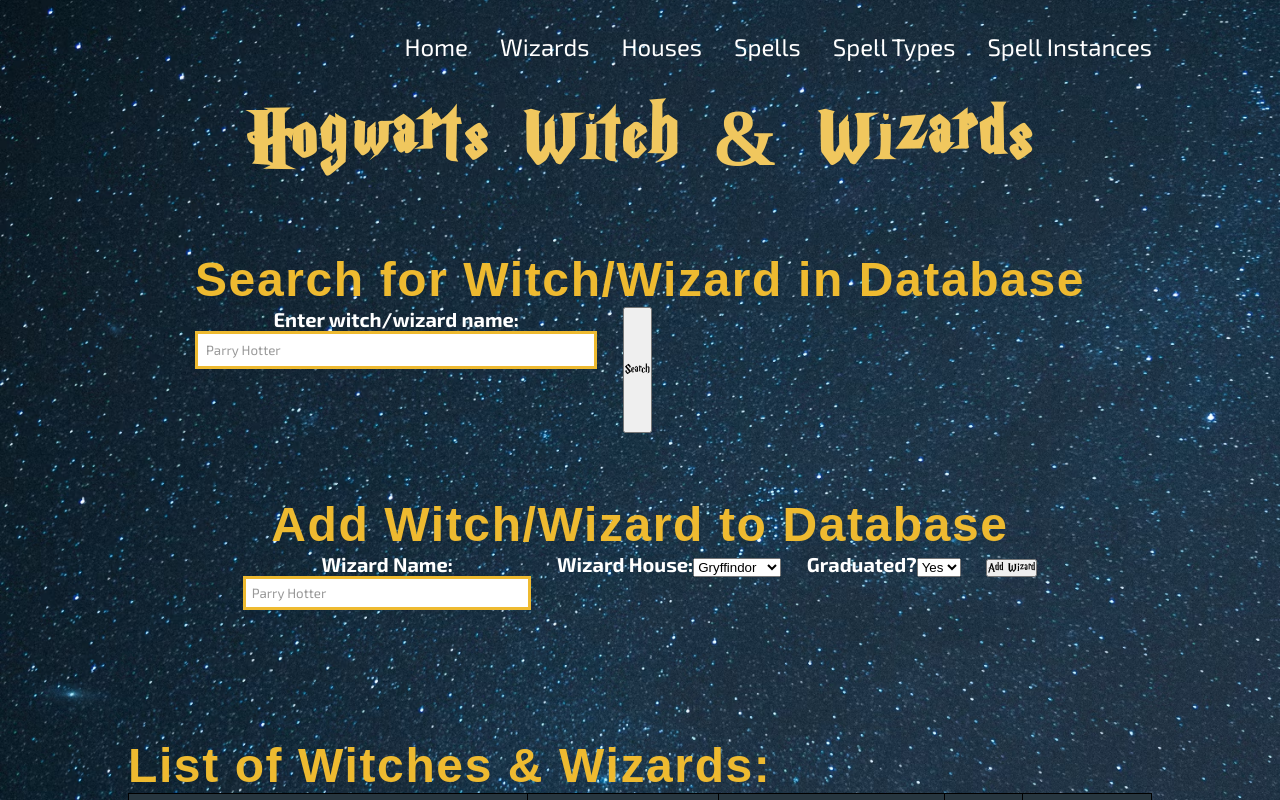
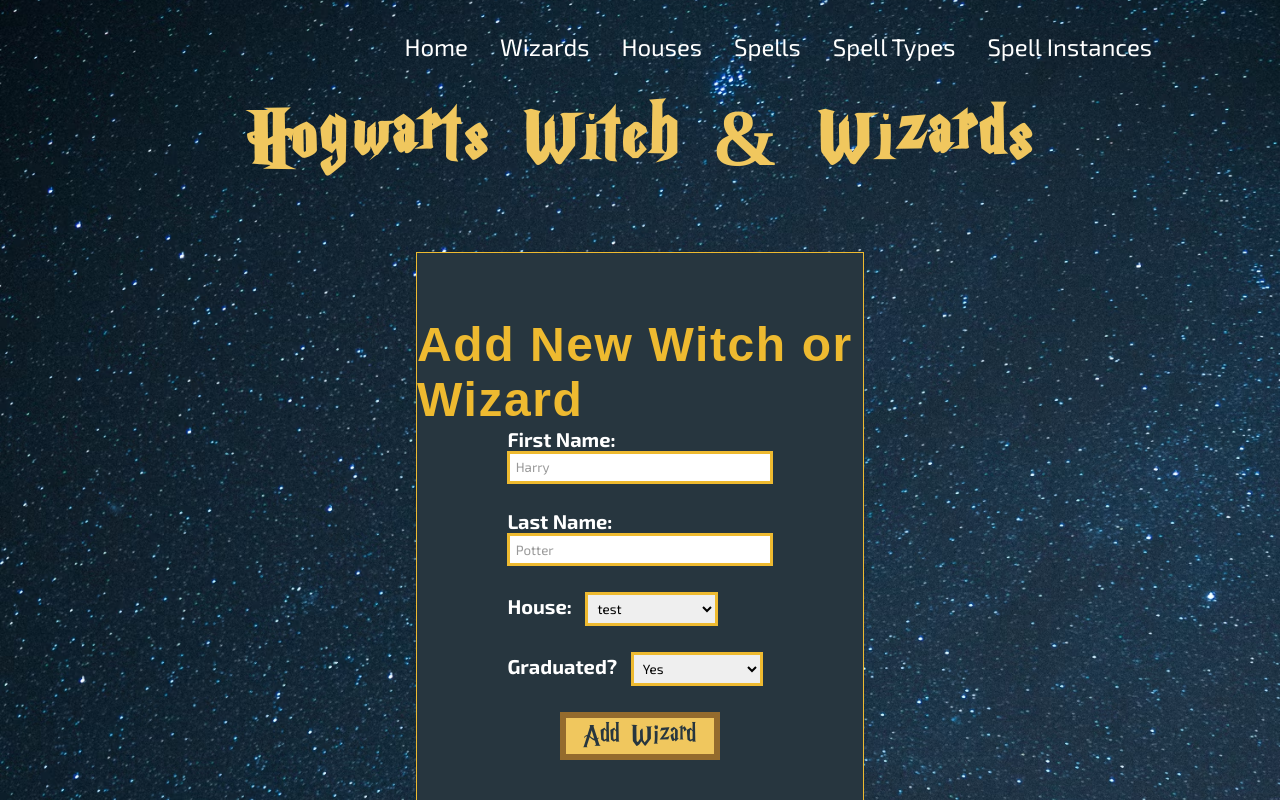
Before and after one commit to annaleexjohnson/cs340-project, a Next.js app in the folder client/: page /wizards in a window 1280 px wide. Shown: the top 800 px of the page. Built offline with nearby package versions, Linux system fonts and the light colour scheme; a web font is replaced by a local one.

Commit message:
add styling for addWizard component

```diff
--- a/client/src/app/components/addWizard/AddWizard.jsx
+++ b/client/src/app/components/addWizard/AddWizard.jsx
@@ -1,5 +1,72 @@
-import React from "react";
+import React, { useState } from "react";
+import styles from "./styles.module.css";
 
-const AddWizard = (firstName, lastName, house, graduated) => {
-  return <></>;
+const AddWizard = () => {
+  const [firstName, setFirstName] = useState("");
+  const [lastName, setLastName] = useState("");
+
+  const addWizard = (e) => {
+    e.preventDefault();
+  };
+
+  return (
+    <>
+      <div className={styles.addWizardContainer}>
+        <h2>Add New Witch or Wizard</h2>
+        <form
+          className={styles.addWizardForm}
+          onSubmit={(e) => {
+            addWizard(e);
+          }}
+        >
+          {/* First Name */}
+          <div className={styles.formInputGroup}>
+            <label>First Name:</label>
+            <input
+              value={firstName}
+              type="text"
+              placeholder="Harry"
+              onChange={(e) => {
+                setFirstName(e.target.value);
+              }}
+            ></input>
+          </div>
+
+          {/* Last Name */}
+          <div className={styles.formInputGroup}>
+            <label>Last Name:</label>
+            <input
+              value={lastName}
+              type="text"
+              placeholder="Potter"
+              onChange={(e) => {
+                setLastName(e.target.value);
+              }}
+            ></input>
+          </div>
+
+          {/* Hogwarts House */}
+          <div className={styles.formInputGroup}>
+            <label>House:</label>
+            <select>
+              <option>test</option>
+              <option>test</option>
+            </select>
+          </div>
+
+          <div className={styles.formInputGroup}>
+            <label>Graduated?</label>
+            <select>
+              <option>Yes</option>
+              <option>No</option>
+            </select>
+          </div>
+
+          <button type="submit">Add Wizard</button>
+        </form>
+      </div>
+    </>
+  );
 };
+
+export default AddWizard;
--- a/client/src/app/components/addWizard/styles.module.css
+++ b/client/src/app/components/addWizard/styles.module.css
@@ -0,0 +1,54 @@
+.addWizardContainer,
+.addWizardForm {
+  display: flex;
+  flex-direction: column;
+  align-items: center;
+  justify-content: center;
+}
+
+.addWizardContainer {
+  width: 100%;
+  background-color: var(--muted-navy);
+  padding: 5vw 0;
+  border: var(--gryffindor-yellow) 0.1rem solid;
+}
+
+.formInputGroup {
+  width: 100%;
+}
+
+.addWizardForm select {
+  margin-left: 5%;
+  width: 50%;
+}
+
+.addWizardForm button {
+  padding: 2%;
+  background-color: var(--hufflepuff-canary);
+  border: var(--ravenclaw-gold) 0.4rem solid;
+  color: var(--muted-navy);
+  width: 10rem;
+  height: 3rem;
+  font-size: 2rem;
+
+  display: flex;
+  align-items: center;
+  justify-content: center;
+}
+
+.addWizardForm button:hover {
+  color: aliceblue;
+}
+
+/* Medium */
+@media only screen and (min-width: 768px) {
+  .addWizardContainer {
+    max-width: 50vw;
+  }
+}
+
+@media only screen and (min-width: 1200px) {
+  .addWizardContainer {
+    max-width: 35vw;
+  }
+}
--- a/client/src/app/globals.css
+++ b/client/src/app/globals.css
@@ -70,7 +70,8 @@
   font-family: inherit;
 }
 
-input {
+input,
+select {
   font-family: inherit;
   width: 100%;
   margin-bottom: 5vw;
@@ -163,6 +164,11 @@
   h5 {
     font-size: 3rem;
   }
+
+  input,
+  select {
+    margin-bottom: 2vw;
+  }
 }
 
 /* xlarge */
--- a/client/src/app/wizards/page.jsx
+++ b/client/src/app/wizards/page.jsx
@@ -1,12 +1,15 @@
 "use client";
 import React, { useState, useEffect } from "react";
 import styles from "./styles.module.css";
+import AddWizard from "../components/addWizard/AddWizard";
 
 export default function Wizards() {
   return (
     <>
       <div className={styles.container}>
         <h1>Hogwarts Witch & Wizards</h1>
+
+        <AddWizard />
 
         <div className={styles.wizardSearchContainer}>
           <h3>Search for Witch/Wizard in Database</h3>
@@ -18,35 +21,6 @@
             </div>
 
             <button>Search</button>
-          </form>
-        </div>
-
-        <div className={styles.addWizardContainer}>
-          <h3>Add Witch/Wizard to Database</h3>
-          <form className={styles.addWizardForm}>
-            <div className={styles.addWizardInput}>
-              <label>Wizard Name:</label>
-              <input type="text" placeholder="Parry Hotter"></input>
-            </div>
-            <div className={styles.addWizardInput}>
-              <label>Wizard House:</label>
-              <select>
-                <option value="Gryffindor">Gryffindor</option>
-                <option value="Slytherin">Slytherin</option>
-                <option value="Ravenclaw">Ravenclaw</option>
-                <option value="Hufflepuff">Hufflepuff</option>
-              </select>
-            </div>
-            <div className={styles.addWizardInput}>
-              <label>Graduated?</label>
-              <select>
-                <option value="graduated">Yes</option>
-                <option value="notGraduated">No</option>
-              </select>
-            </div>
-            <div className={styles.addWizardSubmit}>
-              <button>Add Wizard</button>
-            </div>
           </form>
         </div>
 
```
